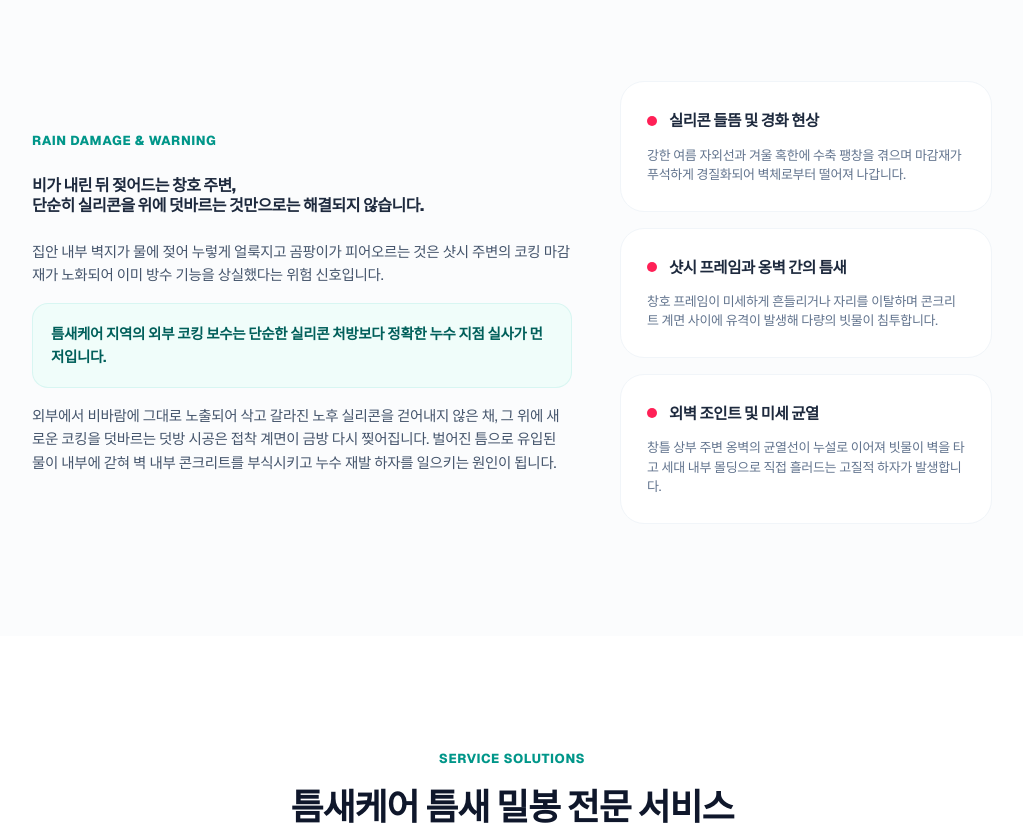
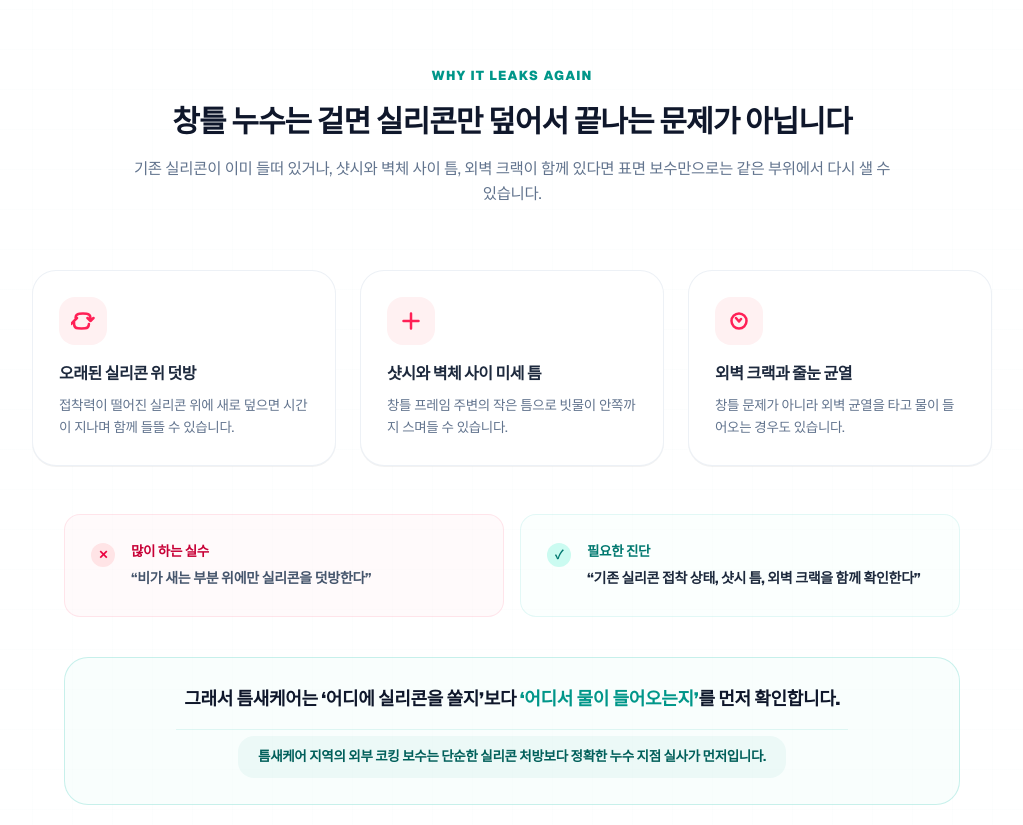
Before and after one commit to wogus5695-ctrl/Ngyeonggi-rope-01, a Next.js app: page / in a window 1280 px wide. Shown: the part 1700-2525 px from the top of the page, without its empty margins (128-1151 px from the left). Built offline with nearby package versions, Linux system fonts and the light colour scheme.

Commit message:
design: RAIN DAMAGE & WARNING 섹션(LocalEmpathy) 재누수 하자 원인 규명 및 실수 대조 레이아웃 리디자인

```diff
--- a/src/components/sections/LocalEmpathy.tsx
+++ b/src/components/sections/LocalEmpathy.tsx
@@ -1,4 +1,7 @@
+"use client";
+
 import React from "react";
+import Link from "next/link";
 
 interface LocalEmpathyProps {
   locationName: string;
@@ -7,68 +10,136 @@
 
 export default function LocalEmpathy({ locationName, dynamicIntro }: LocalEmpathyProps) {
   return (
-    <section className="section-py bg-slate-50/50">
-      <div className="max-w-5xl mx-auto px-4 sm:px-6 lg:px-8">
-        <div className="grid grid-cols-1 lg:grid-cols-12 gap-12 items-center">
-          {/* Left Description */}
-          <div className="lg:col-span-7 space-y-6">
-            <div className="text-teal-600 text-[13px] font-extrabold tracking-wider uppercase">
-              Rain Damage & Warning
+    <section className="py-24 bg-white relative overflow-hidden">
+      {/* Background Grid Accent */}
+      <div className="absolute inset-0 z-0 bg-[linear-gradient(to_right,#0d948803_1px,transparent_1px),linear-gradient(to_bottom,#0d948803_1px,transparent_1px)] bg-[size:40px_40px] pointer-events-none"></div>
+
+      <div className="max-w-5xl mx-auto px-4 sm:px-6 lg:px-8 relative z-10">
+        {/* Section Header */}
+        <div className="text-center space-y-4 mb-16 max-w-3xl mx-auto">
+          <div className="text-teal-600 text-[13px] font-black tracking-widest uppercase">
+            WHY IT LEAKS AGAIN
+          </div>
+          <h2 className="text-3xl sm:text-4.5xl font-black text-slate-900 tracking-tight leading-tight">
+            창틀 누수는 겉면 실리콘만 덮어서 끝나는 문제가 아닙니다
+          </h2>
+          <p className="text-[14.5px] sm:text-[15.5px] text-slate-500 leading-relaxed">
+            기존 실리콘이 이미 들떠 있거나, 샷시와 벽체 사이 틈, 외벽 크랙이 함께 있다면 표면 보수만으로는 같은 부위에서 다시 샐 수 있습니다.
+          </p>
+        </div>
+
+        {/* 3 Cause Cards (Desktop 3-column, Mobile 1-column) */}
+        <div className="grid grid-cols-1 md:grid-cols-3 gap-6 mb-12">
+          {/* Card 1 */}
+          <div className="bg-white border border-slate-200/60 rounded-3xl p-6.5 shadow-2xs hover:shadow-md hover:-translate-y-0.5 transition-all duration-300 space-y-4 flex flex-col justify-between">
+            <div className="space-y-4">
+              <div className="p-3 bg-rose-50 rounded-2xl w-fit text-rose-500">
+                {/* Silicon Peeling SVG */}
+                <svg className="w-6 h-6" fill="none" stroke="currentColor" strokeWidth="2.5" viewBox="0 0 24 24">
+                  <path strokeLinecap="round" strokeLinejoin="round" d="M19.5 12c0-1.232-.046-2.453-.138-3.662a4.006 4.006 0 00-3.7-3.7 48.656 48.656 0 00-7.324 0 4.006 4.006 0 00-3.7 3.7c-.017.22-.032.441-.046.662M19.5 12l3-3m-3 3l-3-3M3 12c0 1.232.046 2.453.138 3.662a4.006 4.006 0 003.7 3.7 48.656 48.656 0 007.324 0 4.006 4.006 0 003.7-3.7c.017-.22.032-.441.046-.662M3 12l-3 3m3-3l3-3" />
+                </svg>
+              </div>
+              <div className="space-y-2">
+                <h3 className="text-[16px] font-black text-slate-800 tracking-tight">오래된 실리콘 위 덧방</h3>
+                <p className="text-[13px] sm:text-[13.5px] text-slate-500 leading-relaxed">
+                  접착력이 떨어진 실리콘 위에 새로 덮으면 시간이 지나며 함께 들뜰 수 있습니다.
+                </p>
+              </div>
             </div>
+          </div>
 
-            <h2 className="text-2.5xl sm:text-3.5xl font-black text-slate-800 tracking-tight leading-tight">
-              비가 내린 뒤 젖어드는 창호 주변,<br className="hidden sm:block" />
-              단순히 실리콘을 위에 덧바르는 것만으로는 해결되지 않습니다.
-            </h2>
+          {/* Card 2 */}
+          <div className="bg-white border border-slate-200/60 rounded-3xl p-6.5 shadow-2xs hover:shadow-md hover:-translate-y-0.5 transition-all duration-300 space-y-4 flex flex-col justify-between">
+            <div className="space-y-4">
+              <div className="p-3 bg-rose-50 rounded-2xl w-fit text-rose-500">
+                {/* Gap SVG */}
+                <svg className="w-6 h-6" fill="none" stroke="currentColor" strokeWidth="2.5" viewBox="0 0 24 24">
+                  <path strokeLinecap="round" strokeLinejoin="round" d="M12 4.5v15m7.5-7.5h-15" />
+                </svg>
+              </div>
+              <div className="space-y-2">
+                <h3 className="text-[16px] font-black text-slate-800 tracking-tight">샷시와 벽체 사이 미세 틈</h3>
+                <p className="text-[13px] sm:text-[13.5px] text-slate-500 leading-relaxed">
+                  창틀 프레임 주변의 작은 틈으로 빗물이 안쪽까지 스며들 수 있습니다.
+                </p>
+              </div>
+            </div>
+          </div>
 
-            <div className="text-[14.5px] text-slate-600 space-y-4 leading-relaxed">
-              <p>
-                집안 내부 벽지가 물에 젖어 누렇게 얼룩지고 곰팡이가 피어오르는 것은 샷시 주변의 코킹 마감재가 노화되어 이미 방수 기능을 상실했다는 위험 신호입니다.
-              </p>
+          {/* Card 3 */}
+          <div className="bg-white border border-slate-200/60 rounded-3xl p-6.5 shadow-2xs hover:shadow-md hover:-translate-y-0.5 transition-all duration-300 space-y-4 flex flex-col justify-between">
+            <div className="space-y-4">
+              <div className="p-3 bg-rose-50 rounded-2xl w-fit text-rose-500">
+                {/* Crack SVG */}
+                <svg className="w-6 h-6" fill="none" stroke="currentColor" strokeWidth="2.5" viewBox="0 0 24 24">
+                  <path strokeLinecap="round" strokeLinejoin="round" d="M19.5 12a7.5 7.5 0 11-15 0 7.5 7.5 0 0115 0z" />
+                  <path strokeLinecap="round" strokeLinejoin="round" d="M9.013 9l3 3.5 1.987-2.5" />
+                </svg>
+              </div>
+              <div className="space-y-2">
+                <h3 className="text-[16px] font-black text-slate-800 tracking-tight">외벽 크랙과 줄눈 균열</h3>
+                <p className="text-[13px] sm:text-[13.5px] text-slate-500 leading-relaxed">
+                  창틀 문제가 아니라 외벽 균열을 타고 물이 들어오는 경우도 있습니다.
+                </p>
+              </div>
+            </div>
+          </div>
+        </div>
 
-              {/* 동적 키워드 문구 삽입 (2번: {지역명} 지역의 {작업명}은 단순 실리콘 보수보다 누수 원인 확인이 중요합니다.) */}
-              <p className="bg-teal-50 border border-teal-500/10 text-teal-800 p-4.5 rounded-2xl font-bold">
-                {dynamicIntro || `${locationName} 지역의 외부 코킹 보수는 단순한 실리콘 처방보다 정확한 누수 지점 실사가 먼저입니다.`}
-              </p>
-
-              <p>
-                외부에서 비바람에 그대로 노출되어 삭고 갈라진 노후 실리콘을 걷어내지 않은 채, 그 위에 새로운 코킹을 덧바르는 덧방 시공은 접착 계면이 금방 다시 찢어집니다. 벌어진 틈으로 유입된 물이 내부에 갇혀 벽 내부 콘크리트를 부식시키고 누수 재발 하자를 일으키는 원인이 됩니다.
+        {/* Comparison Box (Mistake vs Diagnosis) */}
+        <div className="grid grid-cols-1 md:grid-cols-2 gap-4 mb-10 max-w-4xl mx-auto">
+          {/* Left: Mistake */}
+          <div className="p-6.5 bg-rose-50/35 border border-rose-500/10 rounded-2xl flex items-start gap-4">
+            <div className="w-6 h-6 rounded-full bg-rose-100 flex items-center justify-center text-rose-600 font-bold shrink-0 mt-0.5 text-xs">
+              ✕
+            </div>
+            <div className="space-y-1">
+              <div className="text-[13.5px] font-extrabold text-rose-700">많이 하는 실수</div>
+              <p className="text-[14px] text-slate-600 font-bold">
+                “비가 새는 부분 위에만 실리콘을 덧방한다”
               </p>
             </div>
           </div>
 
-          {/* Right Warning Cards */}
-          <div className="lg:col-span-5 space-y-4">
-            <div className="bg-white border border-slate-100 rounded-3xl p-6.5 shadow-3xs space-y-3">
-              <h3 className="text-[15.5px] font-extrabold text-slate-800 flex items-center gap-3">
-                <span className="w-2.5 h-2.5 bg-rose-500 rounded-full flex-shrink-0"></span>
-                실리콘 들뜸 및 경화 현상
-              </h3>
-              <p className="text-[13px] text-slate-500 leading-normal">
-                강한 여름 자외선과 겨울 혹한에 수축 팽창을 겪으며 마감재가 푸석하게 경질화되어 벽체로부터 떨어져 나갑니다.
-              </p>
+          {/* Right: Needed Diagnosis */}
+          <div className="p-6.5 bg-teal-50/25 border border-teal-500/10 rounded-2xl flex items-start gap-4">
+            <div className="w-6 h-6 rounded-full bg-teal-100 flex items-center justify-center text-teal-700 font-bold shrink-0 mt-0.5 text-xs">
+              ✓
             </div>
-
-            <div className="bg-white border border-slate-100 rounded-3xl p-6.5 shadow-3xs space-y-3">
-              <h3 className="text-[15.5px] font-extrabold text-slate-800 flex items-center gap-3">
-                <span className="w-2.5 h-2.5 bg-rose-500 rounded-full flex-shrink-0"></span>
-                샷시 프레임과 옹벽 간의 틈새
-              </h3>
-              <p className="text-[13px] text-slate-500 leading-normal">
-                창호 프레임이 미세하게 흔들리거나 자리를 이탈하며 콘크리트 계면 사이에 유격이 발생해 다량의 빗물이 침투합니다.
-              </p>
-            </div>
-
-            <div className="bg-white border border-slate-100 rounded-3xl p-6.5 shadow-3xs space-y-3">
-              <h3 className="text-[15.5px] font-extrabold text-slate-800 flex items-center gap-3">
-                <span className="w-2.5 h-2.5 bg-rose-500 rounded-full flex-shrink-0"></span>
-                외벽 조인트 및 미세 균열
-              </h3>
-              <p className="text-[13px] text-slate-500 leading-normal">
-                창틀 상부 주변 옹벽의 균열선이 누설로 이어져 빗물이 벽을 타고 세대 내부 몰딩으로 직접 흘러드는 고질적 하자가 발생합니다.
+            <div className="space-y-1">
+              <div className="text-[13.5px] font-extrabold text-teal-700">필요한 진단</div>
+              <p className="text-[14px] text-slate-800 font-extrabold">
+                “기존 실리콘 접착 상태, 샷시 틈, 외벽 크랙을 함께 확인한다”
               </p>
             </div>
           </div>
+        </div>
+
+        {/* Bottom Highlight Notice Box with Dynamic SEO Keyword Preservation */}
+        <div className="py-[26px] px-[32px] bg-teal-50/40 border border-teal-500/20 rounded-3xl text-center space-y-4 max-w-4xl mx-auto shadow-3xs">
+          <p className="text-[16px] sm:text-[18px] font-black text-slate-900 leading-relaxed">
+            그래서 틈새케어는 ‘어디에 실리콘을 쏠지’보다 <span className="text-teal-600">‘어디서 물이 들어오는지’</span>를 먼저 확인합니다.
+          </p>
+
+          {/* Dynamic keyword fallback container preserving SEO structure */}
+          <div className="pt-1.5 border-t border-teal-500/10 w-full max-w-2xl mx-auto">
+            <p className="text-[13.5px] text-teal-800 font-bold bg-teal-600/5 py-2.5 px-5 rounded-2xl inline-block leading-relaxed">
+              {dynamicIntro || `${locationName} 지역의 외부 코킹 보수는 단순한 실리콘 처방보다 정확한 누수 지점 실사가 먼저입니다.`}
+            </p>
+          </div>
+        </div>
+
+        {/* Section Action CTA (Centered) */}
+        <div className="text-center pt-10 border-t border-slate-200/50 mt-16 flex flex-col items-center space-y-4">
+          <Link
+            href="#contact"
+            className="px-10 py-5 w-full sm:w-auto text-center bg-teal-600 hover:bg-teal-700 text-white text-[16px] font-black rounded-2xl shadow-md hover:shadow-lg transition-all"
+          >
+            우리 집 누수 원인 상담하기
+          </Link>
+          <p className="text-[13.5px] text-slate-400 font-medium">
+            창틀, 실리콘, 외벽 사진을 보내주시면 기본 상태를 먼저 확인해드립니다.
+          </p>
         </div>
       </div>
     </section>
```
